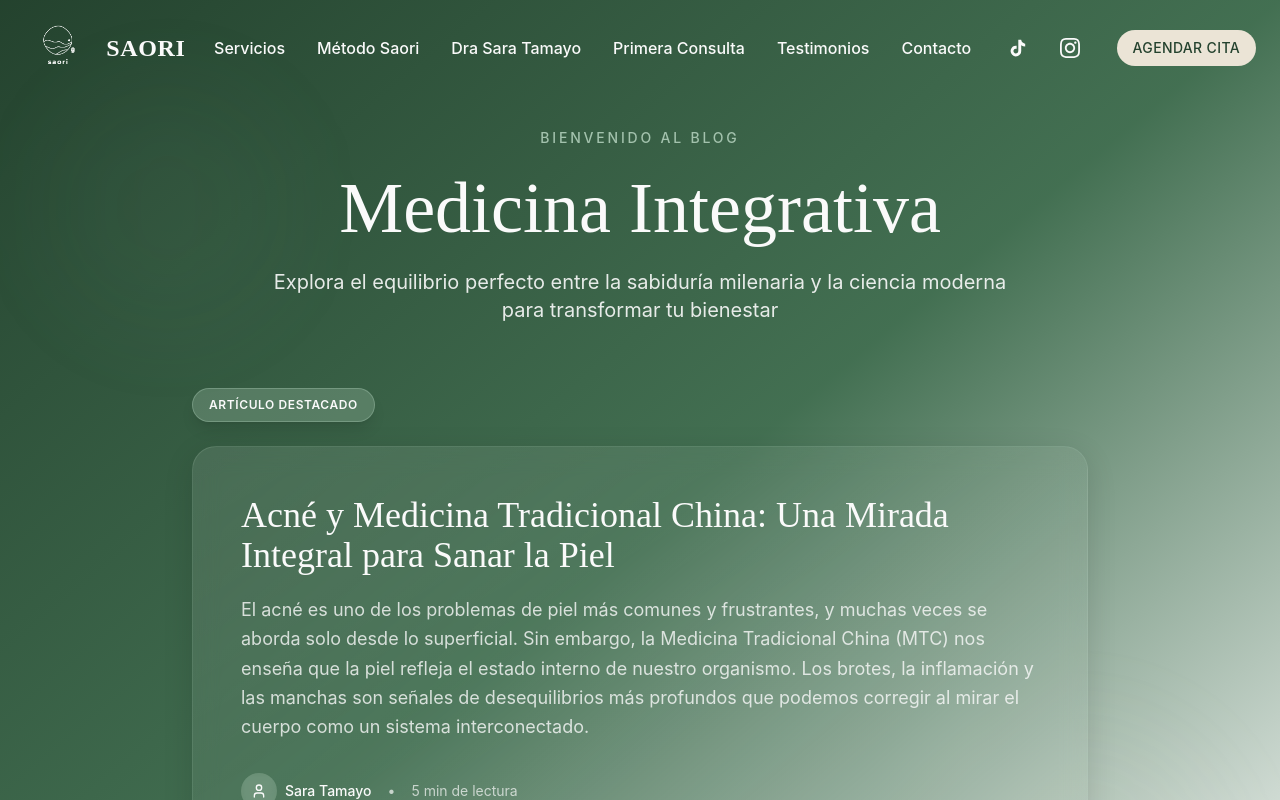
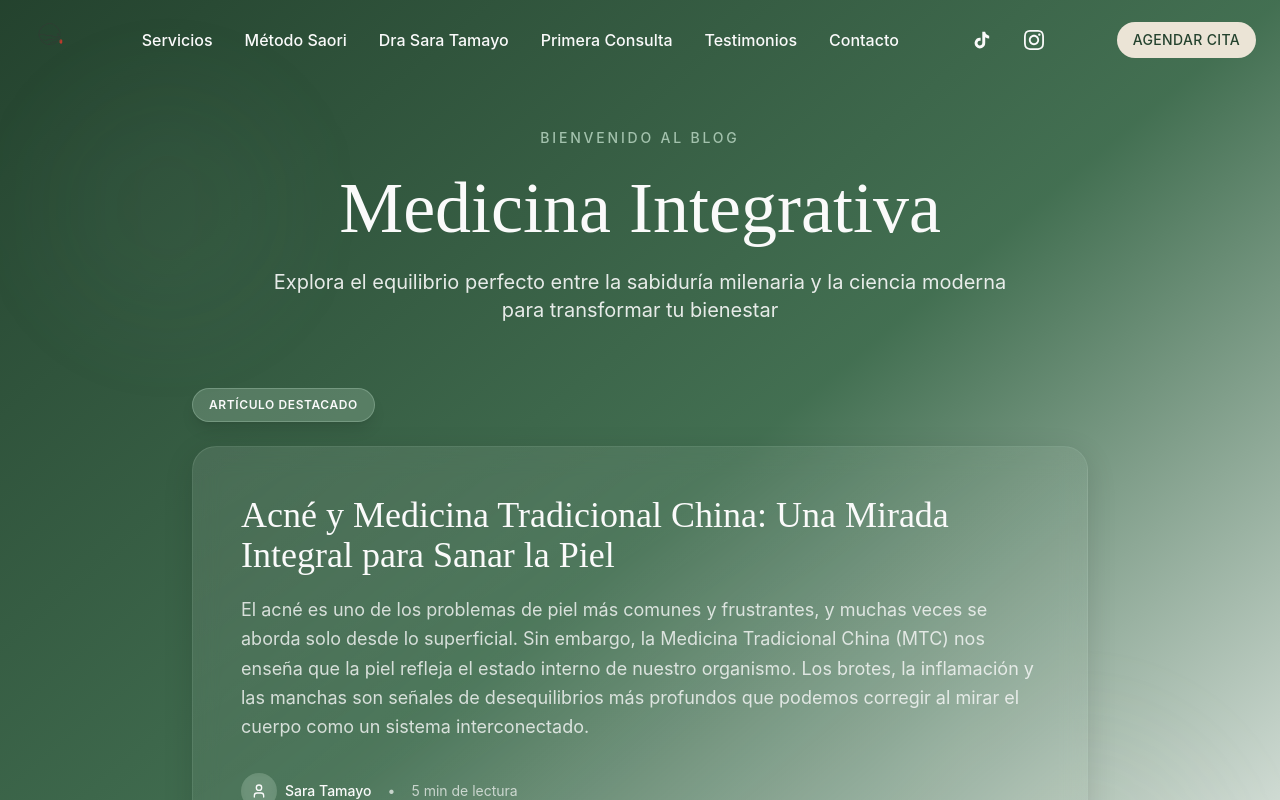
Before and after one commit to ltamayot/chic-landing-gen, a React (Vite) app: page /blog in a window 1280 px wide. Shown: the top 800 px of the page. Built offline with nearby package versions, Linux system fonts and the light colour scheme; the HTML template or start-up script is replaced by a standard one.

Commit message:
Update header logo

```diff
--- a/src/components/Navigation.tsx
+++ b/src/components/Navigation.tsx
@@ -2,7 +2,7 @@ import { Button } from "@/components/ui/button";
 import { Menu, X } from "lucide-react";
 import { useState, useEffect } from "react";
 import { useLocation, useNavigate } from "react-router-dom";
-import saoriLogo from "@/assets/saori-logo-header.svg";
+import saoriLogo from "@/assets/saori-logo.svg";
 
 const Navigation = () => {
   const [isScrolled, setIsScrolled] = useState(false);
@@ -63,20 +63,15 @@ const Navigation = () => {
       <div className="container mx-auto px-6 py-4">
         <div className="flex items-center justify-between">
           {/* Logo */}
-          <div className="flex items-center gap-3">
+          <button onClick={() => scrollToSection('inicio')} className="flex items-center gap-2">
             <img
               src={saoriLogo}
               alt="SAORI Logo"
-              className={`h-16 w-auto transition-all duration-300 ${
-                isScrolled ? 'brightness-0' : 'brightness-0 invert'
+              className={`h-12 w-auto transition-all duration-300 ${
+                isScrolled ? 'opacity-100' : 'opacity-100'
               }`}
             />
-            <span className={`text-2xl font-serif font-semibold tracking-wide transition-colors duration-300 ${
-              isScrolled ? 'text-primary' : 'text-primary-foreground'
-            }`}>
-              SAORI
-            </span>
-          </div>
+          </button>
 
           {/* Desktop Navigation Items */}
           <div className="hidden lg:flex items-center gap-8">
```
Also changed, not shown: src/assets/saori-logo.svg (added).
